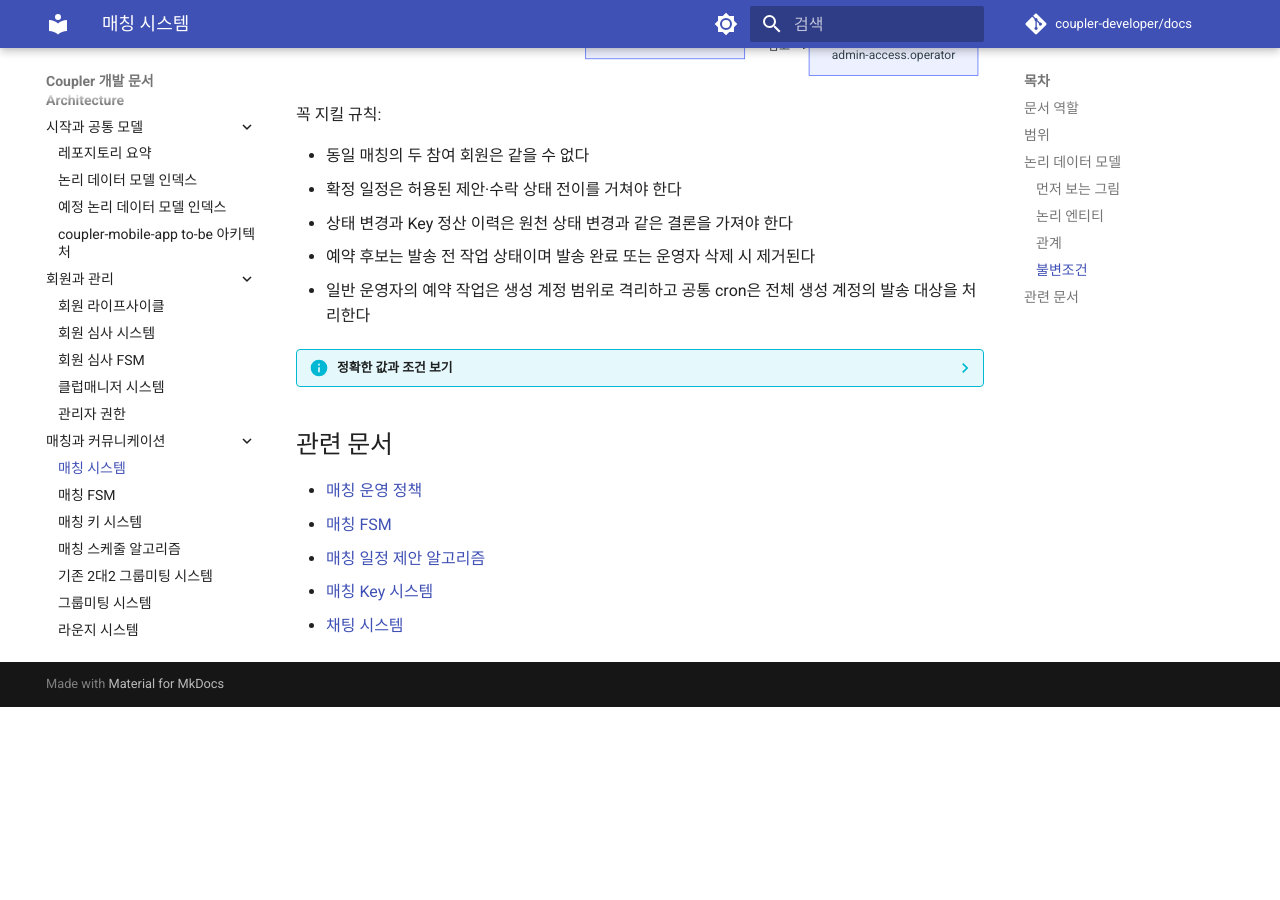
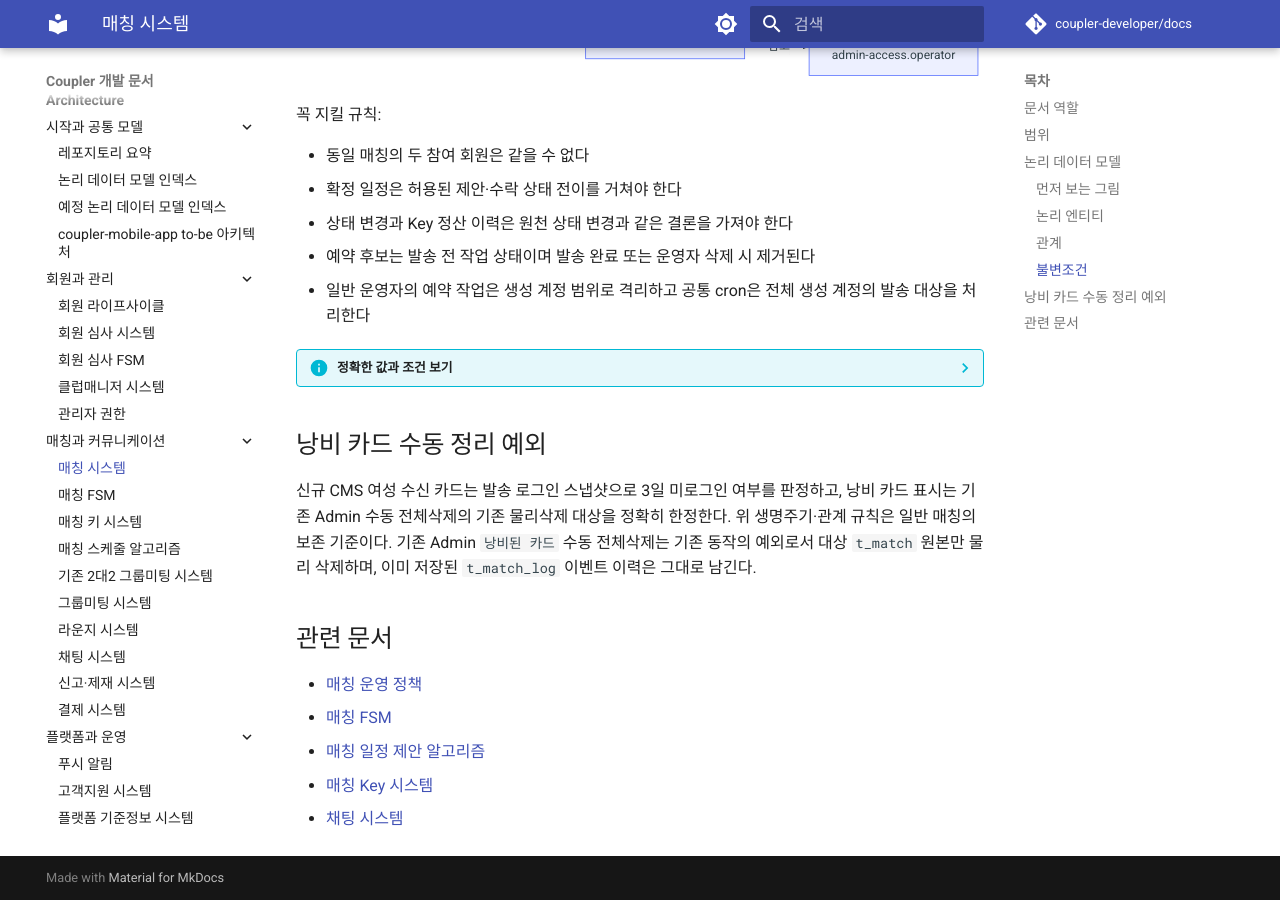
Before and after one commit to coupler-developer/docs, an MkDocs documentation site: the page built from content/architecture/matching-system.md, in a window 1280 px wide and 900 px high, scrolled down 1329 px. Built offline with MkDocs 1.6.1 and Material for MkDocs 9.7.7, drawn with Linux system fonts in a browser that asks for light colours; comment, search, counter and statistics services are not loaded; before the commit the page ends 2036 px from its top, so only the background shows below that.

Commit message:
docs: 낭비 카드 및 프로필 열람 정책 정리

````diff
--- a/content/architecture/matching-system.md
+++ b/content/architecture/matching-system.md
@@ -99,6 +99,13 @@ flowchart LR
 
 <!-- markdownlint-enable MD046 -->
 
+## 낭비 카드 수동 정리 예외
+
+신규 CMS 여성 수신 카드는 발송 로그인 스냅샷으로 3일 미로그인 여부를 판정하고, 낭비 카드 표시는 기존
+Admin 수동 전체삭제의 기존 물리삭제 대상을 정확히 한정한다.
+위 생명주기·관계 규칙은 일반 매칭의 보존 기준이다. 기존 Admin `낭비된 카드` 수동 전체삭제는 기존 동작의
+예외로서 대상 `t_match` 원본만 물리 삭제하며, 이미 저장된 `t_match_log` 이벤트 이력은 그대로 남긴다.
+
 ## 관련 문서
 
 - [매칭 운영 정책](../policy/matching-ops-policy.md)
--- a/content/flows/cross-project/matching-flow.md
+++ b/content/flows/cross-project/matching-flow.md
@@ -28,6 +28,7 @@ sequenceDiagram
     participant M as 남성 앱
 
     Admin->>API: 카드 전달
+    API->>API: 여성 login_cnt 발송 스냅샷 저장
     API->>F: 푸시 알림
 
     rect rgb(240, 248, 255)
@@ -69,6 +70,10 @@ sequenceDiagram
 ```
 
 ## 단계별 상세
+
+CMS가 여성에게 전달한 신규 카드는 발송 시점 `login_cnt`를 저장한다. 응답 없이 3일이 만료될 때 증가가
+0회이면 `CANCELED`, `is_wasted=1`로 분류하고, 한 번이라도 증가했으면 일반 무응답 취소로 처리한다.
+낭비 카드는 Admin의 기존 `전체삭제`로 물리 삭제하며 배포 전 카드와 과거 알람·열람 이력은 복원하지 않는다.
 
 ### 1단계: 카드 응답
 
--- a/content/policy/matching-ops-policy.md
+++ b/content/policy/matching-ops-policy.md
@@ -28,6 +28,8 @@
 - 상위 기술 원칙: [엔지니어링 가드레일](engineering-guardrails.md)
 - 리뷰/증빙 기준: [코드 리뷰 정책](code-review-policy.md)
 - 매칭 상태 읽기/판정 SoT: 서버의 `t_match.match_status`
+- 신규 CMS 여성 수신 카드의 미로그인 판정 SoT: 카드 생성 transaction에 저장한
+  `t_match.recipient_login_count_at_send`와 만료 transaction이 잠근 `t_member.login_cnt`
 - 인연찾기 출처·방향 판정 SoT: 서버의 `t_match.lounge_id`와 최초 `t_match_log.status`
 - N:N 그룹미팅 출처·접근 판정 SoT: 서버의 `t_match.group_meeting_event_id`, 그룹미팅 행사 실효 상태,
   채팅 개방 경계와 현재 행사 신청·채팅 principal
@@ -120,6 +122,20 @@
 - 카드 생성 시 `group_meeting_event_id`를 보존한다. 사전 검사는 팝업 표시를 위한 read 경계이며 실제 전달의
   권한 판정을 대신하지 않는다.
 
+#### CMS 여성 수신 카드의 3일 미로그인 낭비 카드 분류
+
+- 대상은 CMS `매칭 연결`·예약 발송으로 여성에게 새로 전달하는 `PENDING` 카드다. 카드 생성 transaction에서
+  여성의 현재 `login_cnt`를 `recipient_login_count_at_send`에 저장하고 최초 `PENDING` 로그도 함께 남긴다.
+- `recipient_login_count_at_send IS NULL`인 배포 이전 카드와 큐레이터·인연찾기 등 다른 경로는 대상이 아니다.
+  과거 카드·알람·프로필 열람 이력은 역산하거나 복원하지 않는다.
+- 전달 3일 뒤 `PENDING` 만료 transaction이 여성 회원과 매칭을 잠근 뒤 현재 `login_cnt`를 발송 스냅샷과
+  비교한다. 횟수가 한 번이라도 증가했으면 일반 무응답 취소일 뿐 낭비 카드가 아니다.
+- 횟수가 그대로이면 `CANCELED` 전이와 함께 `is_wasted=1`로 분류한다. 배지·프로필 열람 여부 같은 추가
+  조건은 낭비 카드 정의에 사용하지 않는다.
+- Admin의 기존 `낭비된 카드` 건수는 `is_wasted=1`인 취소 카드만 집계한다. 운영자가 기존 `전체삭제`를
+  실행하면 해당 `t_match` 원본을 물리 삭제하고, 그 뒤 기존 중복 매칭 규칙에 따라 매칭 기회를 다시 사용할 수 있다.
+- Apple 저장 세션 복원, 기존 로그인 경로, 중복 매칭·후보·한도 규칙은 변경하지 않는다.
+
 ### 2) 키 소진/환불 기준
 
 - 키 차감/환불은 서버가 판단하고 `t_member_key_log`에 기록한다.
@@ -160,6 +176,9 @@
   이미 확인한 카드는 재요청·재진입 후에도 블러를 다시 적용하지 않는다.
 - 여성의 남성 프로필 열람은 큐레이터 제안 여부와 관계없이 기존 `-35` 차감과 남성 프로필 확인 상태를
   사용하며, 위 무료 확인 예외와 독립적으로 처리한다.
+- 여성의 남성 공개사진 최초 열람은 `FEMALE_VIEW_MALE_PROFILE(1015)` 로그를 기존 플래그·Key 잔액·Key
+  원장 처리와 같은 transaction에 남긴다.
+  재열람은 추가 차감·로그를 만들지 않으며 배포 이전에 없던 여성 열람 로그는 복원하지 않는다.
 
 - 핵심 환불 규칙은 아래를 기준으로 사용한다.
 
@@ -235,6 +254,10 @@
 - 예약 운영 테스트는 일반 클럽매니저의 조회·삭제·즉시 발송이 생성 계정별로 격리되고, 계정별 즉시 발송 뒤에도 공통 cron 예약 상태가 유지되며, cron·슈퍼어드민 전체 발송만 공통 상태를 해제하는지 검증한다.
 - 큐레이터 프로필 확인 테스트는 남성의 최초 무료 확인과 반복 확인의 멱등성, 일반 카드의 무료 요청 거절,
   여성의 남성 프로필 유료 열람 격리, `For you`와 `On:Ongoing` 양쪽 진입 경로의 동일 상태 반영을 검증한다.
+- 프로필 열람 테스트는 여성→남성 최초 열람이 기존 차감값을 그대로 사용하면서 플래그·잔액·원장·1015
+  로그를 원자적으로 기록하고 재열람에는 추가 로그를 만들지 않는지 검증한다.
+- CMS 미로그인 낭비 카드 테스트는 신규 카드의 발송 스냅샷, 로그인 0회/1회, 원자적 `CANCELED`·`is_wasted`
+  분류, 배포 전 NULL 제외, 기존 Admin 건수·물리삭제 연결을 검증한다.
 - 인연찾기 테스트는 두 방향의 최초 상태·3일 만료·전달 Key 트랜잭션, 0원을 포함한 역할별 수락 Key,
   최초 로그 기반 방향,
   CMS 카드 10장 집계 제외, 여성 → 남성 취소 상태별 조회자 비대칭 2일 잔존, 남성 → 여성 직접 패스의
````
Also changed, not shown: content/architecture/cron-jobs.md (+2 -2 lines), content/architecture/matching-fsm.md (+6 -2 lines), content/architecture/matching-key-system.md (+4 -0 lines).
